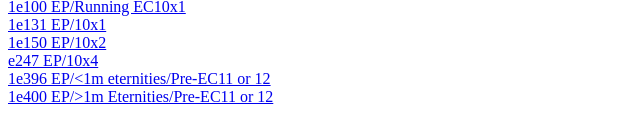
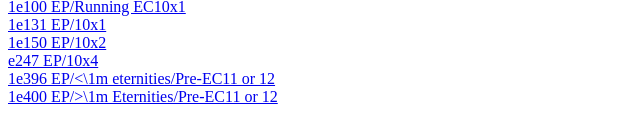
Before and after one commit to earthernsence/SaveArchive, a plain HTML site: page index.html in a window 1280 px wide. Shown: the part 278-418 px from the top of the page, 0-640 px from the left. Drawn offline with Linux system fonts and the light colour scheme.

Commit message:
Update index.html

```diff
--- a/index.html
+++ b/index.html
@@ -17,6 +17,6 @@
     <a href="https://pastebin.com/raw/NxKNhmvz">1e131 EP/10x1</a><br>
     <a href="https://pastebin.com/raw/sJcUhDjS">1e150 EP/10x2</a><br>
     <a href="https://pastebin.com/raw/q0QLUpxL">e247 EP/10x4</a><br>
-    <a href="https://pastebin.com/raw/Ui1pv0d8">1e396 EP/<1m eternities/Pre-EC11 or 12</a><br>
-    <a href="https://pastebin.com/raw/4KRYFBSb">1e400 EP/>1m Eternities/Pre-EC11 or 12</a><br>
+    <a href="https://pastebin.com/raw/Ui1pv0d8">1e396 EP/<\1m eternities/Pre-EC11 or 12</a><br>
+    <a href="https://pastebin.com/raw/4KRYFBSb">1e400 EP/>\1m Eternities/Pre-EC11 or 12</a><br>
 </html>
```
